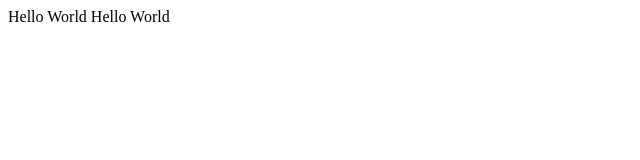
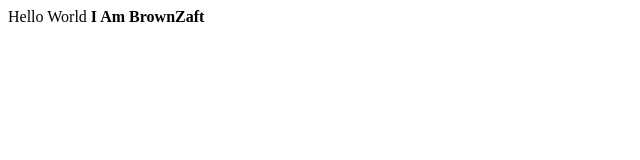
Before and after one commit to WWettingfeld/Test, a plain HTML site: page index.html in a window 1280 px wide. Shown: the full height of the page, 0-640 px from the left. Drawn offline with Linux system fonts and the light colour scheme.

Commit message:
Updated body with new msg

```diff
--- a/index.html
+++ b/index.html
@@ -3,5 +3,5 @@
 </head>
 
 <body>
-	Hello World
+	<strong>I Am BrownZaft </strong>
 </body>
```
